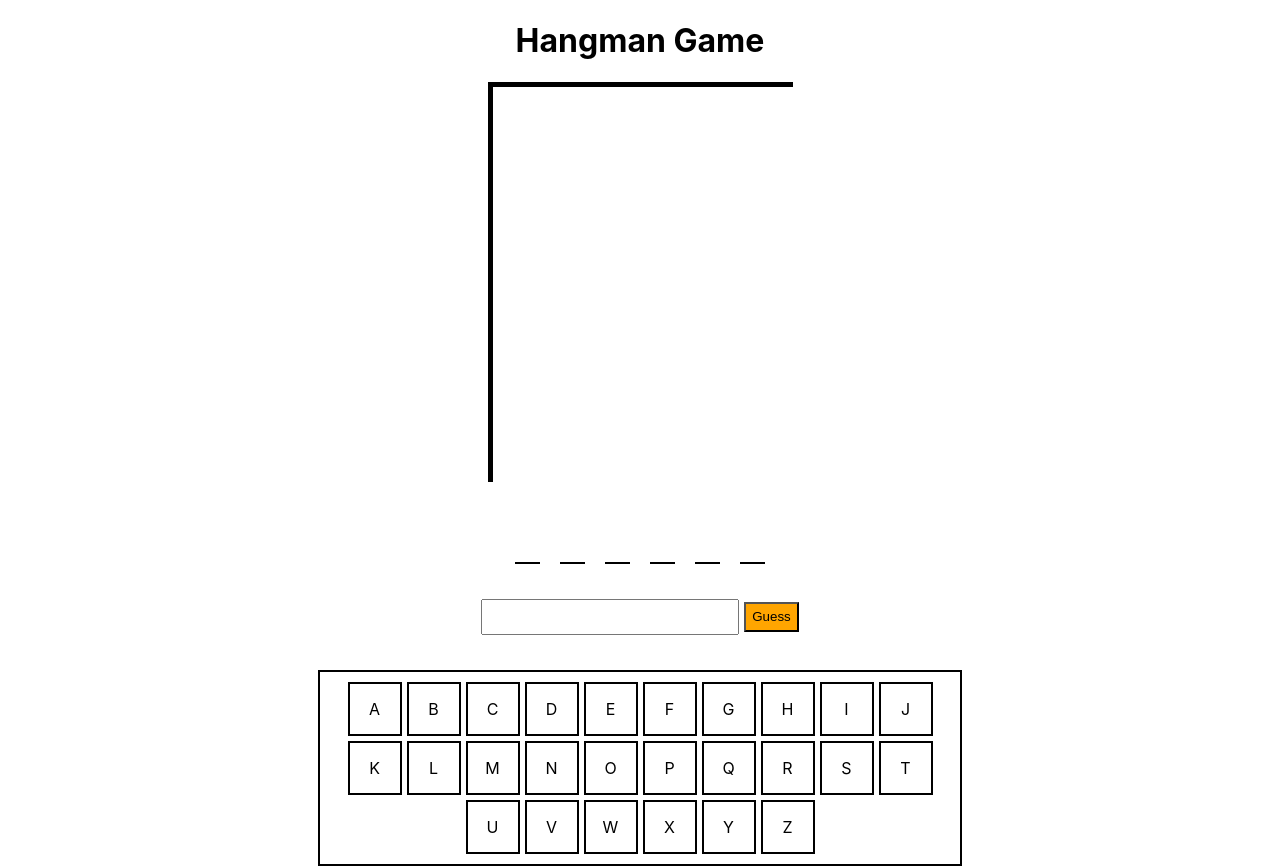
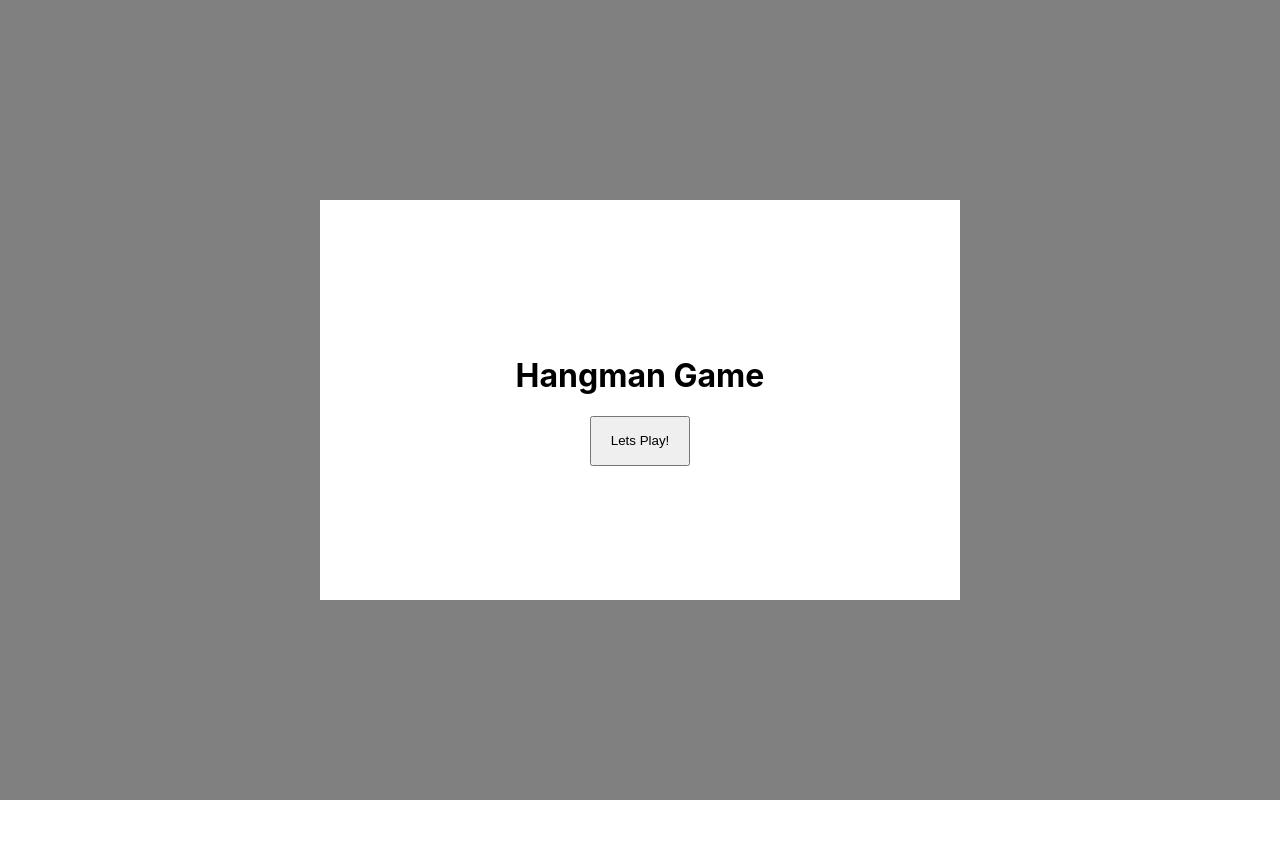
Before and after one commit to noblefinsand/Hangman, a React (Create React App) app: page / in a window 1280 px wide. After the commit the page ends 800 px from the top, so only its background shows below. Built offline with nearby package versions, Linux system fonts and the light colour scheme.

Commit message:
Added Basic Start Screen

```diff
--- a/src/App.tsx
+++ b/src/App.tsx
@@ -1,13 +1,11 @@
 import "./App.css";
 import Drawing from "./Drawing";
+import StartScreen from "./StartScreen";
 
 const App = () => {
   return (
     <>
-      <div className="App">
-        <h1>Hangman Game</h1>
-      </div>
-      <Drawing />
+      <StartScreen />
     </>
   );
 };
--- a/src/Drawing.tsx
+++ b/src/Drawing.tsx
@@ -125,6 +125,9 @@ const Drawing: React.FC = () => {
 
   return (
     <>
+      <div style={{ textAlign: "center" }}>
+        <h1>Hangman Game</h1>
+      </div>
       <div className={styles.flex_container}>
         <div
           style={{
--- /dev/null
+++ b/src/StartScreen.tsx
@@ -0,0 +1,48 @@
+import { useState } from "react";
+import Drawing from "./Drawing";
+
+const StartScreen: React.FC = () => {
+  const [start, setStart] = useState(false);
+
+  const handleChange = () => {
+    setStart(true);
+  };
+
+  if (start) {
+    return <Drawing />;
+  }
+
+  return (
+    <>
+      <div
+        style={{
+          display: "flex",
+          justifyContent: "center",
+          textAlign: "center",
+          height: "100vh",
+          alignItems: "center",
+          backgroundColor: "gray",
+        }}
+      >
+        <div
+          style={{
+            width: "50vw",
+            height: "50vh",
+            alignContent: "center",
+            backgroundColor: "white",
+          }}
+        >
+          <h1>Hangman Game</h1>
+          <button
+            style={{ width: "100px", height: "50px" }}
+            onClick={handleChange}
+          >
+            Lets Play!
+          </button>
+        </div>
+      </div>
+    </>
+  );
+};
+
+export default StartScreen;
--- a/src/index.css
+++ b/src/index.css
@@ -5,6 +5,7 @@ body {
     sans-serif;
   -webkit-font-smoothing: antialiased;
   -moz-osx-font-smoothing: grayscale;
+
 }
 
 code {
```
